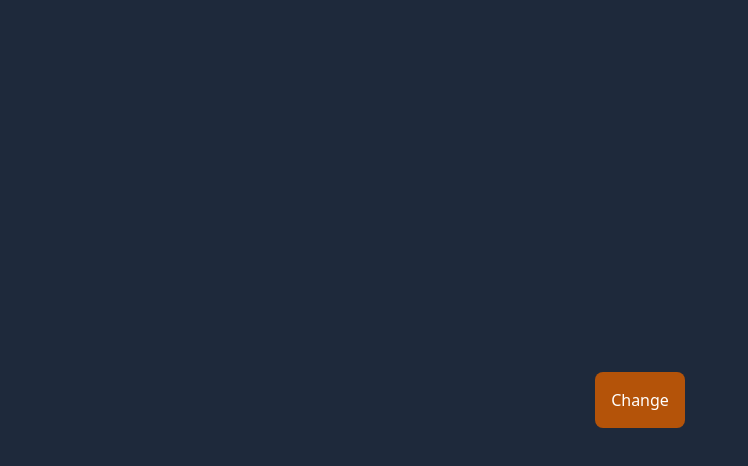
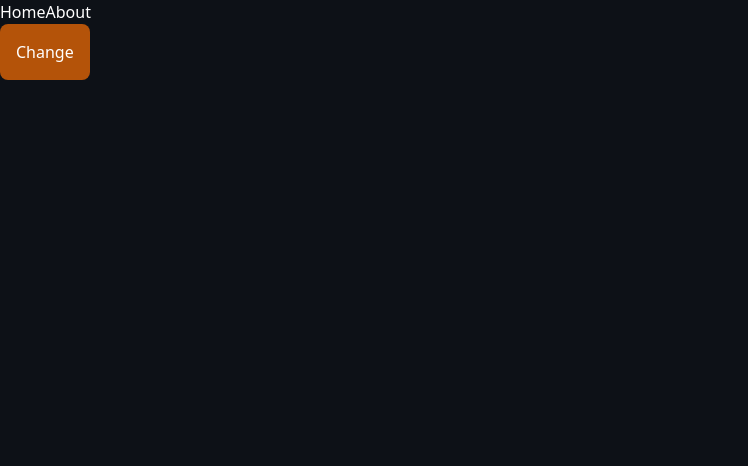
Before and after one commit to Jamesxtmp/xtmp-portafolio, a React (Vite) app: page / in a window 1280 px wide. Shown: the top 466 px of the page, without its empty margins (0-748 px from the left). Built offline with nearby package versions, Linux system fonts and the light colour scheme.

Commit message:
add (wouter router)

```diff
--- a/package.json
+++ b/package.json
@@ -11,7 +11,8 @@
   },
   "dependencies": {
     "react": "^18.2.0",
-    "react-dom": "^18.2.0"
+    "react-dom": "^18.2.0",
+    "wouter": "^2.12.1"
   },
   "devDependencies": {
     "@types/react": "^18.2.43",
--- a/src/App.jsx
+++ b/src/App.jsx
@@ -1,23 +1,29 @@
-import { useEffect, useState } from "react"
+import useTheme from "./hooks/useTheme"
+
+import { Link, Route } from "wouter";
+import Home from "./pages/Home";
+import About from "./pages/About";
 
 function App () {
-  const [theme, setTheme] = useState( 'dark' )
-  useEffect( () => {
-    if ( theme == 'dark' ) document.querySelector( 'body' ).classList.add( 'dark' )
-    if ( theme == 'light' ) document.querySelector( 'body' ).classList.remove( 'dark' )
-  }, [theme] )
-
-  const handleTheme = () => {
-    setTheme( () => {
-      return theme == 'dark' ? 'light' : 'dark'
-    } )
-  }
-
+  const { handleTheme } = useTheme()
   return (
-    <div className="dark:bg-slate-800 w-full h-[100vh]">
-      <div className="w-full h-full flex items-center justify-center">
-        <button className="p-4 rounded-lg bg-amber-200 dark:bg-amber-700 dark:text-white " onClick={handleTheme} >Change</button>
-      </div>
+    <div className="dark:bg-[#0d1117] w-full h-[100vh] dark:text-white">
+      <nav>
+        <Link href="/home">
+          <a className="">Home</a>
+        </Link>
+        <Link href="/about">
+          <a className="">About</a>
+        </Link>
+      </nav>
+      <Route path="/home" component={Home} ></Route>
+      <Route path="/about" component={About} ></Route>
+      {/* <Route path="/users/:name">{( params ) => <div>Hello, {params.name}!</div>}</Route> */}
+      <button
+        className="p-4 rounded-lg bg-amber-200 dark:bg-amber-700 dark:text-white "
+        onClick={handleTheme}
+      > Change
+      </button>
     </div>
   )
 }
--- /dev/null
+++ b/src/hooks/useTheme.jsx
@@ -0,0 +1,18 @@
+import { useEffect, useState } from "react"
+
+export default function useTheme () {
+  const [theme, setTheme] = useState( 'dark' )
+  useEffect( () => {
+    if ( theme == 'dark' ) document.querySelector( 'body' ).classList.add( 'dark' )
+    if ( theme == 'light' ) document.querySelector( 'body' ).classList.remove( 'dark' )
+  }, [theme] )
+
+  const handleTheme = () => {
+    setTheme( () => {
+      return theme == 'dark' ? 'light' : 'dark'
+    } )
+  }
+  return {
+    handleTheme
+  }
+}
--- /dev/null
+++ b/src/pages/About.jsx
@@ -0,0 +1,5 @@
+export default function About () {
+  return (
+    <div>This is the About</div>
+  )
+}
--- /dev/null
+++ b/src/pages/Home.jsx
@@ -0,0 +1,5 @@
+export default function Home () {
+  return (
+    <div>Welcome to Home</div>
+  )
+}
```
Also changed, not shown: 1 other file (tests, documents, lock files or other folders).
